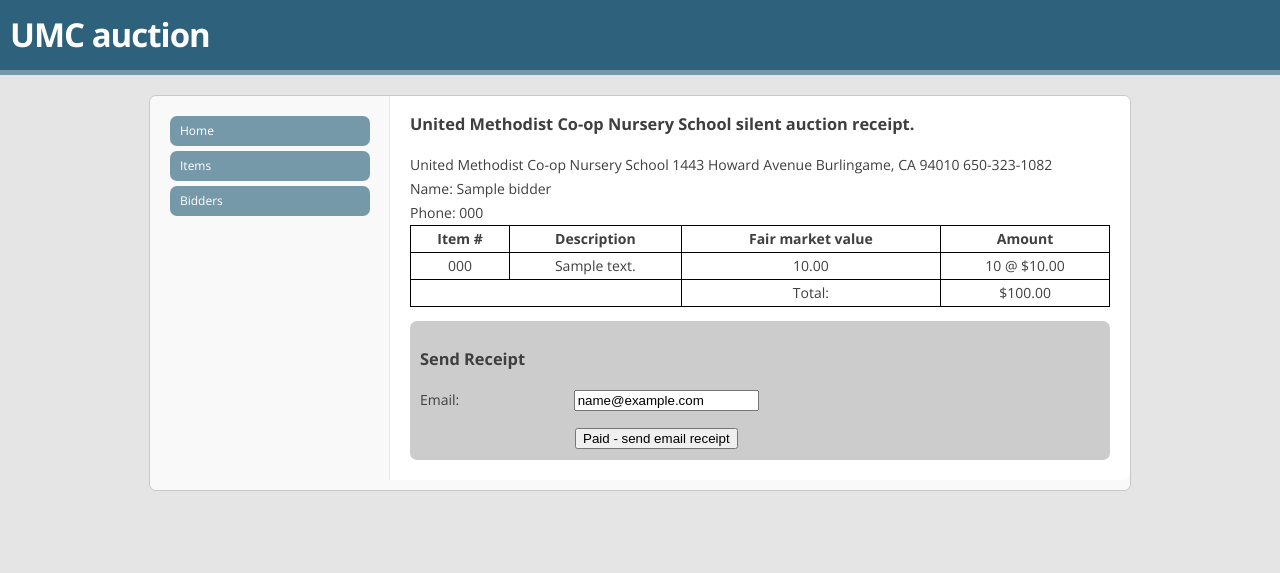
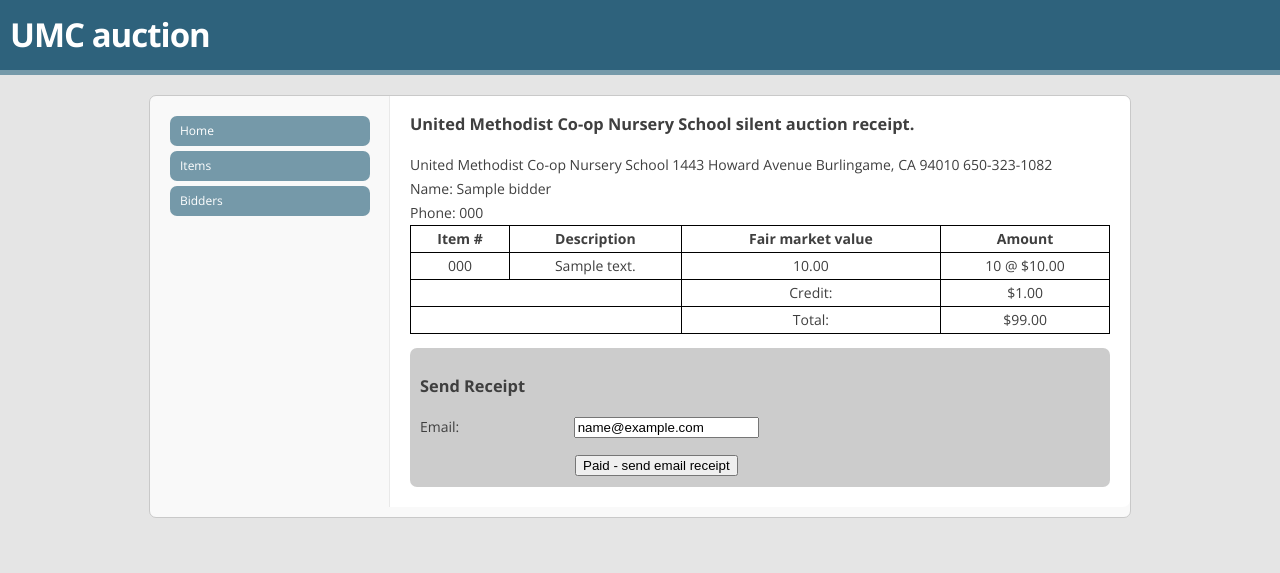
Before and after one commit to alex-hofsteede/umc_auction, a Django app: page /bidders/1/checkout in a window 1280 px wide. Shown: the top 573 px of the page. Run offline with Django 3.2, Linux system fonts and the light colour scheme; a user stored in the database is signed in; tables that the repository leaves empty hold one stand-in row (values such as "Sample post"); parts of the project's set-up code (start-up, migrations or seed data) failed here and were passed over.

Commit message:
Edit bidder model and add credit field for prepaid amount

```diff
--- a/auction/models.py
+++ b/auction/models.py
@@ -18,13 +18,14 @@
     name = models.CharField(max_length=100)
     phone = models.CharField(max_length=13, blank=True)
     email = models.CharField(max_length=100, blank=True)
+    credit = models.FloatField(null=True)
     deleted = models.BooleanField(default=False)
 
     def __unicode__(self):
         return "%s - %s" % (self.code, self.name)
 
     def purchase_total(self):
-        return sum(map(lambda x: x.unit_price * x.quantity, self.purchases.all()))
+        return sum(map(lambda x: x.unit_price * x.quantity, self.purchases.all())) - (self.credit or 0)
 
     def get_absolute_url(self):
         return reverse('bidder', args=(self.id,))
--- a/auction/views.py
+++ b/auction/views.py
@@ -82,7 +82,20 @@
     else:
         form = ItemForm(instance=i)
 
-    return render_to_response('auction/edit_item.html', {'form':form}, context_instance=RequestContext(request))
+    return render_to_response('auction/edit_model.html', {'model_name':'Item', 'form':form}, context_instance=RequestContext(request))
+
+@login_required
+def edit_bidder(request, bidder_id):
+    b = get_object_or_404(Bidder, id=bidder_id)
+    if request.method == 'POST':
+        form = BidderForm(request.POST, instance=b)
+        if form.is_valid():
+            form.save()
+            return redirect(b) #TODO notify if already created?
+    else:
+        form = BidderForm(instance=b)
+
+    return render_to_response('auction/edit_model.html', {'model_name':'Bidder', 'form':form}, context_instance=RequestContext(request))
 
 @login_required
 def delete_item(request, item_id):
--- a/templates/auction/bidder.html
+++ b/templates/auction/bidder.html
@@ -3,6 +3,10 @@
 {% block content %}
 
 <h3 class="entity">Bidder {{bidder.code}}: {{bidder.name}}</h3>
+
+<form class="entity edit" action="{{bidder.get_absolute_url}}/edit" method="get">{% csrf_token %}
+<input type="submit" value="Edit" />
+</form>
 
 <form class="entity delete" action="{{bidder.get_absolute_url}}/delete" method="post">{% csrf_token %}
 <input type="submit" value="Delete" onClick="return confirm('Are you sure you want to delete this bidder and all their purchases?')"/>
--- a/templates/auction/edit_item.html
+++ b/templates/auction/edit_model.html
@@ -2,7 +2,7 @@
 
 {% block content %}
 
-<h3>Edit item:</h3>
+<h3>Edit {{model_name}}:</h3>
 <form action="" method="post">{% csrf_token %}
 {{form.as_p}}
 <input type="submit" value="Save" />
--- a/templates/auction/receipt.html
+++ b/templates/auction/receipt.html
@@ -42,6 +42,13 @@
     <td>{{purchase.quantity}} @ ${{purchase.unit_price|floatformat:2}}</td>
 </tr>
 {% endfor %}
+{% if bidder.credit %}
+<tr>
+    <td colspan="2"></td>
+    <td>Credit:</td>
+    <td>${{bidder.credit|floatformat:2}}</td>
+</tr>
+{% endif %}
 <tr>
     <td colspan="2"></td>
     <td>Total:</td>
--- a/umc_auction/urls.py
+++ b/umc_auction/urls.py
@@ -25,6 +25,7 @@
     url(r'^bidders/(?P<bidder_id>\d+)/?$', views.bidder, name='bidder'),
     url(r'^bidders/new/?$', views.new_bidder, name='new_bidder'),
     url(r'^bidders/(?P<bidder_id>\d+)/checkout/?$', views.checkout, name='checkout'),
+    url(r'^bidders/(?P<bidder_id>\d+)/edit/?$', views.edit_bidder, name='edit_bidder'),
     url(r'^bidders/(?P<bidder_id>\d+)/delete/?$', views.delete_bidder, name='delete_bidder'),
 
     url(r'^items/?$', views.items, name='items'),
```
Also changed, not shown: auction/migrations/0010_auto__add_field_bidder_credit.py (added).
